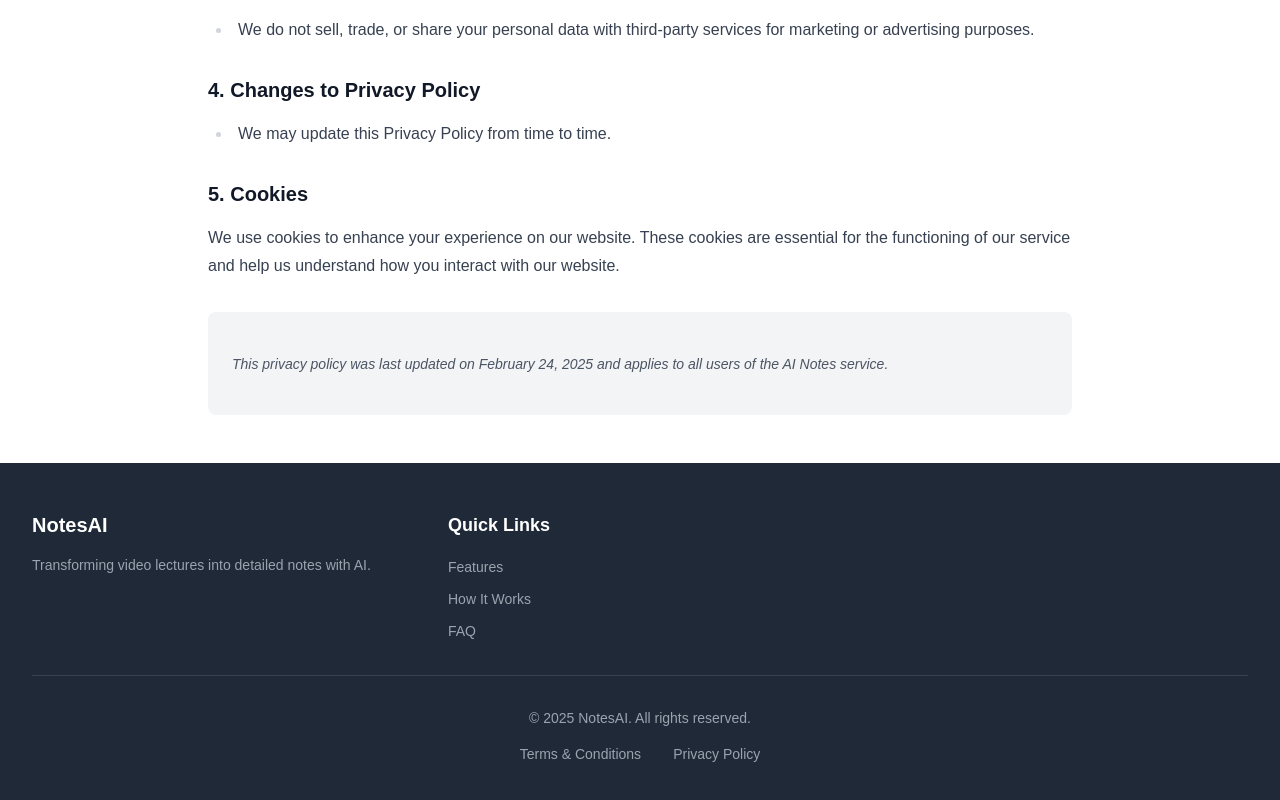
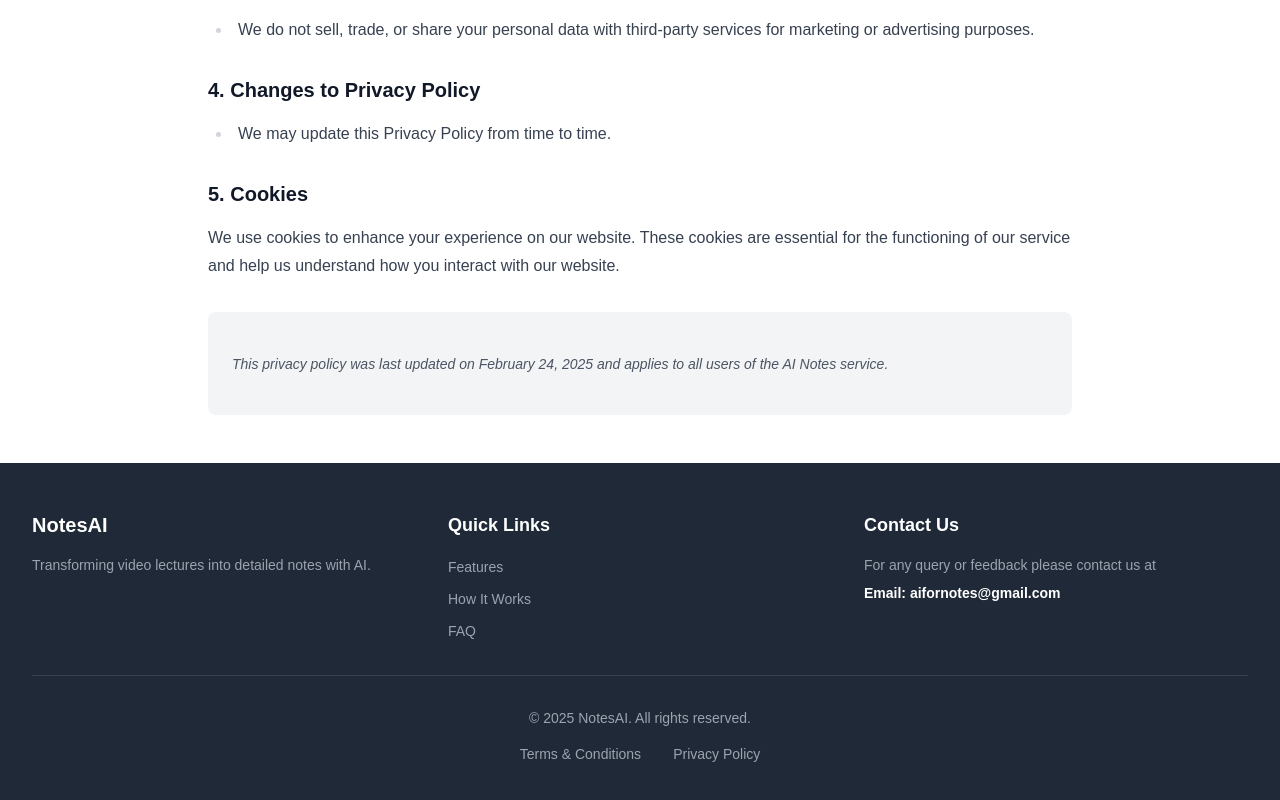
Before and after one commit to MoinZargar/video-notes-ai, a Next.js app: page /privacy-policy in a window 1280 px wide. Shown: the part 758-1558 px from the top of the page. Built offline with nearby package versions, Linux system fonts and the light colour scheme; no server answers.

Commit message:
fea:Add feedback email

```diff
--- a/components/Footer.tsx
+++ b/components/Footer.tsx
@@ -29,7 +29,11 @@ export default function Footer() {
               </li>
             </ul>
           </div>
-
+            <section id="contact">
+            <h4 className="text-lg font-semibold mb-4">Contact Us</h4>
+            <p className="text-gray-400 text-sm mb-2">For any query or feedback please contact us at</p>
+            <p className="text-white font-bold text-sm mb-2">Email: aifornotes@gmail.com</p>
+            </section>
         </div>
         <div className="border-t border-gray-700 mt-8 pt-8 text-center">
           <p className="text-gray-400 text-sm">&copy; {new Date().getFullYear()} NotesAI. All rights reserved.</p>
--- a/components/Sidebar.tsx
+++ b/components/Sidebar.tsx
@@ -1,5 +1,5 @@
 "use client"
-import { LayoutDashboard, Play, BookOpen, ChevronUp, Upload } from "lucide-react"
+import { LayoutDashboard, Play, BookOpen, ChevronUp, Upload, Mail } from "lucide-react"
 import Link from "next/link"
 import {
   Sidebar,
@@ -27,6 +27,15 @@ import {
   DropdownMenuItem,
   DropdownMenuTrigger,
 } from "@/components/ui/dropdown-menu"
+import {
+  Dialog,
+  DialogContent,
+  DialogHeader,
+  DialogTitle,
+  DialogFooter,
+  DialogClose,
+} from "@/components/ui/dialog"
+import { Button } from "@/components/ui/button"
 import { signOut } from "next-auth/react"
 import  { useRouter } from "next/navigation"
 
@@ -39,6 +48,7 @@ export default function AppSidebar({ initialCourses }: SidebarProps) {
   const courses = useSelector((state: RootState) => state.courses.courses);
   const [isVideoNotesOpen, setIsVideoNotesOpen] = useState<boolean>(false);
   const [isPdfNotesOpen, setIsPdfNotesOpen] = useState<boolean>(false);
+  const [isContactDialogOpen, setIsContactDialogOpen] = useState<boolean>(false);
 
   const router = useRouter();
 
@@ -61,6 +71,10 @@ export default function AppSidebar({ initialCourses }: SidebarProps) {
     } catch (error) {
       console.error("Error signing out:", error);
     }
+  }
+
+  const handleContactEmailClick = () => {
+    window.location.href = "mailto:aifornotes@gmail.com";
   }
 
   return (
@@ -141,6 +155,17 @@ export default function AppSidebar({ initialCourses }: SidebarProps) {
         <SidebarFooter className="border-t border-zinc-800/50 bg-[#0A0A0A]">
           <SidebarMenu>
             <SidebarMenuItem>
+              <SidebarMenuButton
+                className="w-full justify-start px-6 py-3 text-zinc-200 hover:bg-zinc-800/50 hover:text-white mb-3"
+                onClick={() => setIsContactDialogOpen(true)}
+              >
+                <div className="flex items-center space-x-3">
+                  <Mail className="h-5 w-5" />
+                  <span className="text-base">Contact Us</span>
+                </div>
+              </SidebarMenuButton>
+            </SidebarMenuItem>
+            <SidebarMenuItem>
               <DropdownMenu>
                 <DropdownMenuTrigger asChild>
                   <SidebarMenuButton className="w-full justify-between px-4 py-2 text-white hover:bg-zinc-800/50 hover:text-white">
@@ -177,6 +202,30 @@ export default function AppSidebar({ initialCourses }: SidebarProps) {
         onClose={() => setIsPdfNotesOpen(false)}
         courses={courses}
       />
+
+      <Dialog open={isContactDialogOpen} onOpenChange={setIsContactDialogOpen}>
+        <DialogContent className="max-w-[90%] lg:max-w-[600px] md:max-w-[350px]">
+          <DialogHeader>
+            <DialogTitle>Contact Us</DialogTitle>
+          </DialogHeader>
+          <div className="text-center py-4 px-4 sm:px-6">
+            <p className="text-sm text-muted-foreground">
+              Please feel free to share queries or suggestions or feedback at
+            </p>
+            <p
+              className="text-blue-500 hover:text-blue-600 cursor-pointer font-medium mt-2"
+              onClick={handleContactEmailClick}
+            >
+              aifornotes@gmail.com
+            </p>
+          </div>
+          <DialogFooter className="sm:justify-center">
+            <DialogClose asChild>
+              <Button type="button" variant="default">Close</Button>
+            </DialogClose>
+          </DialogFooter>
+        </DialogContent>
+      </Dialog>
     </>
   )
 }
--- a/lib/data.ts
+++ b/lib/data.ts
@@ -5,7 +5,7 @@ export const headerData = {
     { name: "Features", href: "#features" },
     { name: "How It Works", href: "#how-it-works" },
     { name: "FAQ", href: "#faq" },
-    // { name: "Contact us", href: "#contact" },
+    { name: "Contact us", href: "#contact" },
   ],
   authItems: [
     { name: "Signup", href: "/signup" },
```
Also changed, not shown: 1 other file (tests, documents, lock files or other folders).
